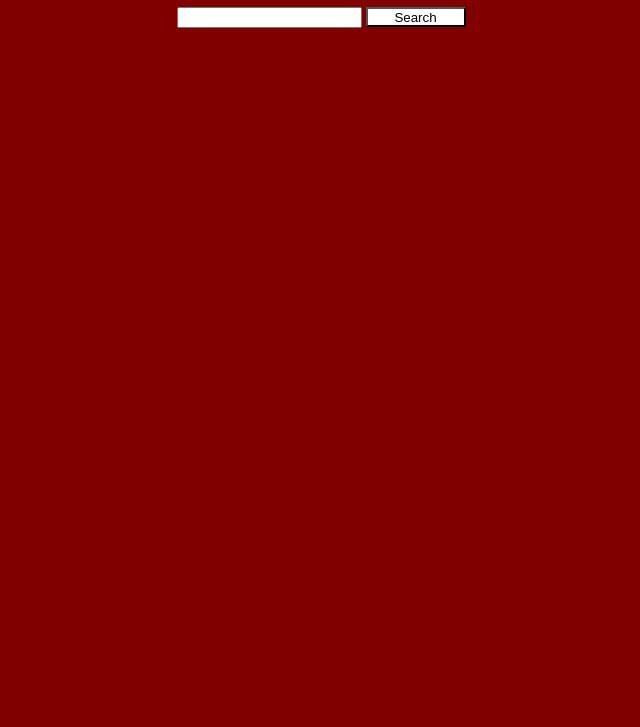
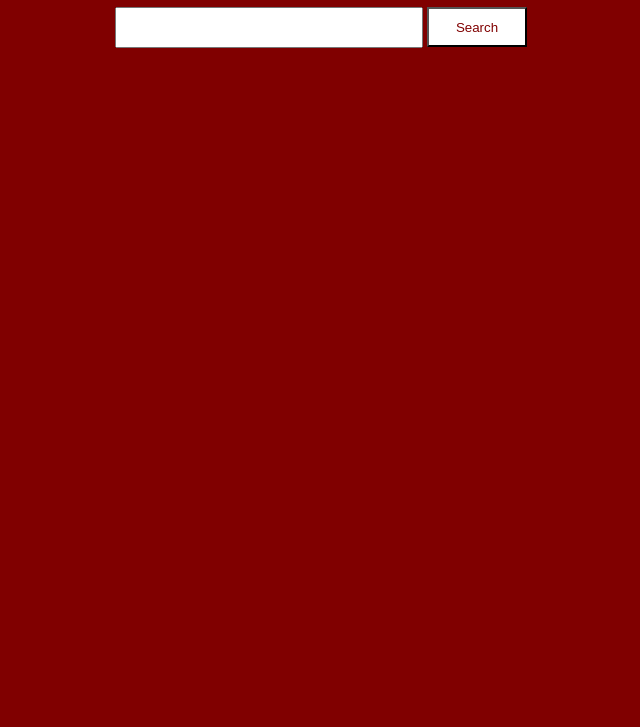
Before and after one commit to mardelvalle/Harvard-Museum, a plain HTML site: page ajax_exercise/index.html in a window 1280 px wide. Shown: the part 73-800 px from the top of the page, without its empty margins (319-959 px from the left). Drawn offline with nearby package versions, Linux system fonts and the light colour scheme.

Commit message:
Updated coloration and sizing.

```diff
--- a/ajax_exercise/style.css
+++ b/ajax_exercise/style.css
@@ -5,9 +5,16 @@ body{
 }
 button{
   width: 100px;
-  height: 20px;
+  height: 40px;
   background: white;
+  color: maroon;
+  text:bold;
 }
+
 div{
   margin: 10px;
 }
+input{
+  height: 35px;
+  width: 300px;
+}
```
